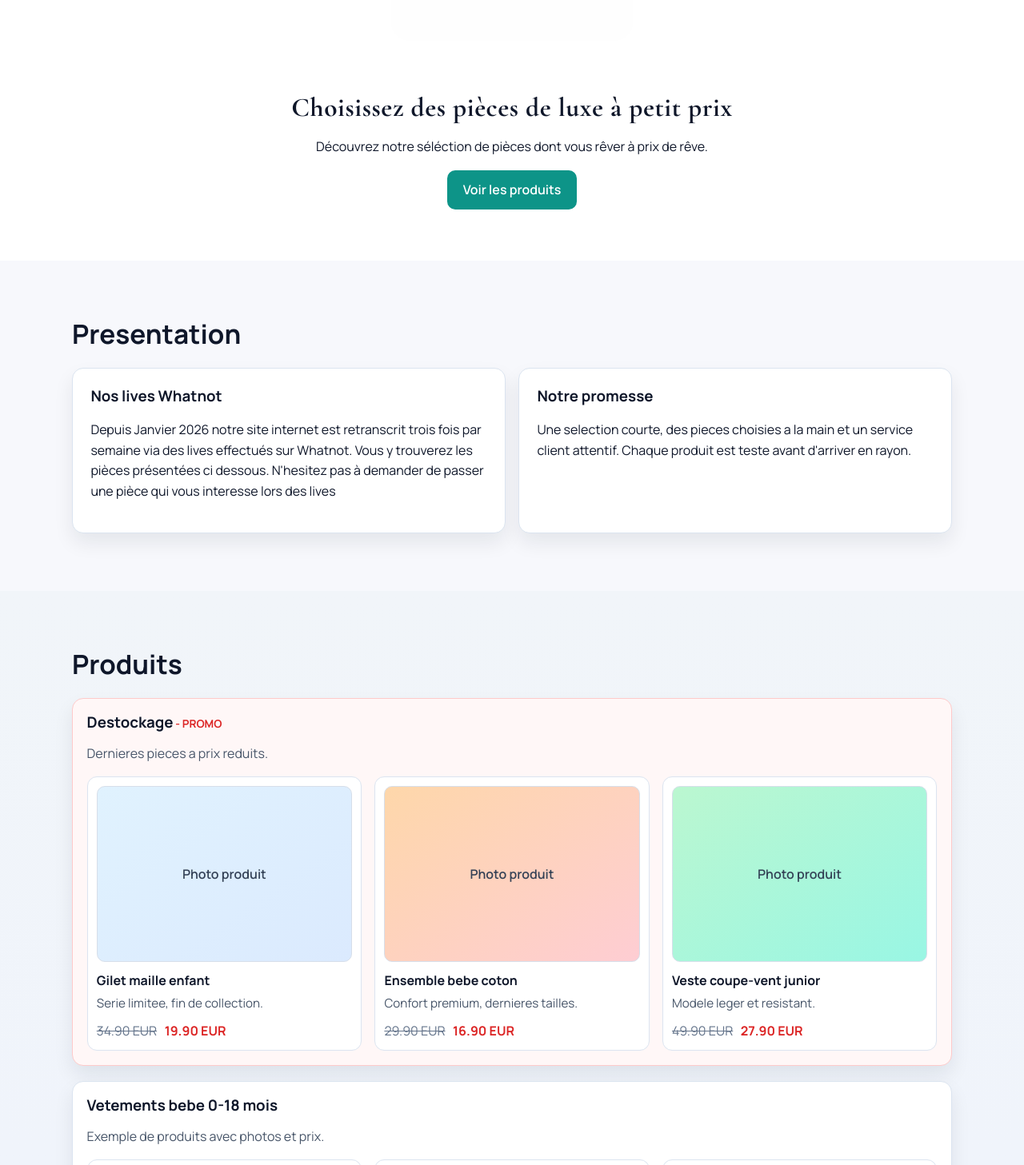
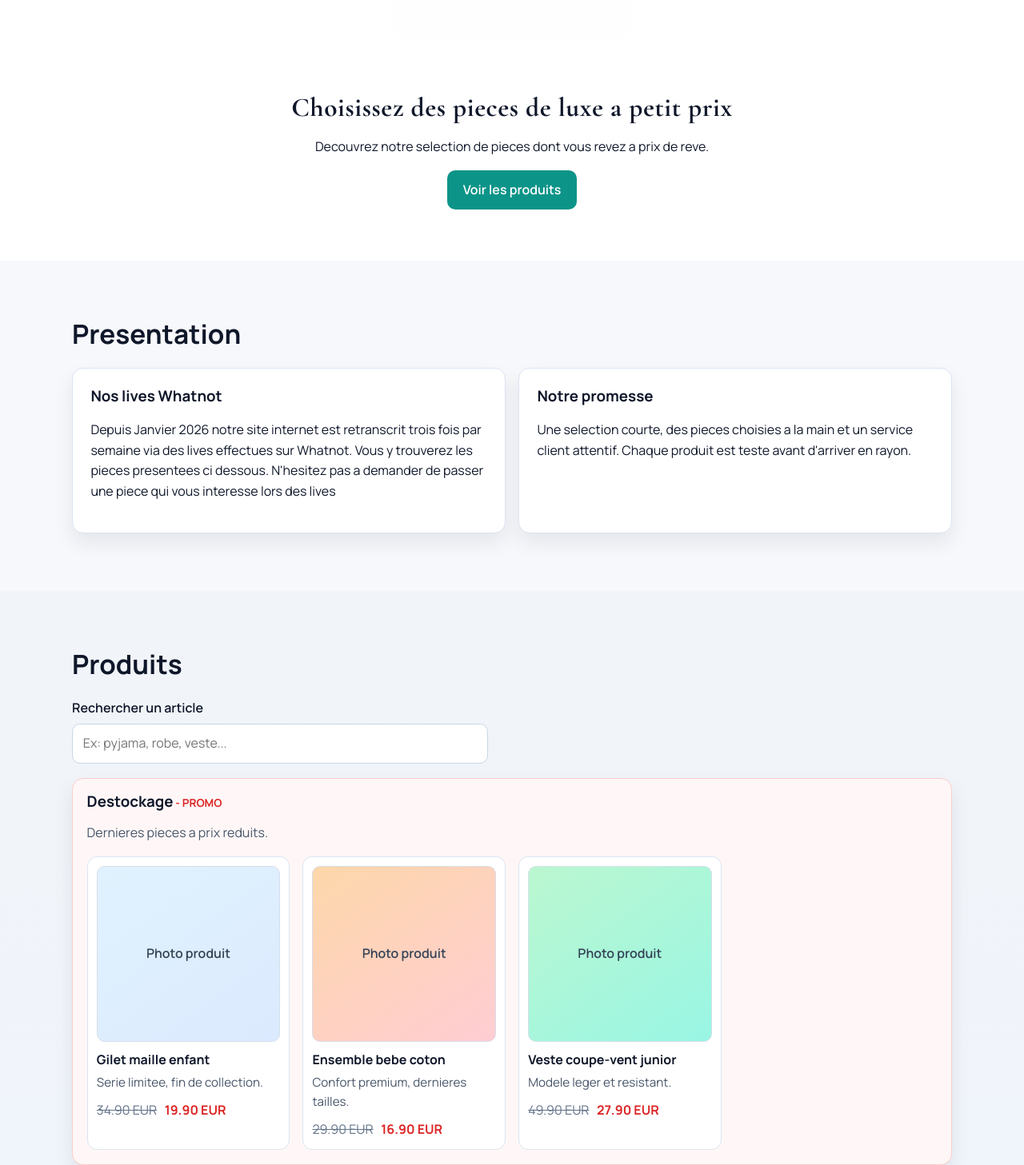
Before and after one commit to Lisandrinaiacciu/Lisandrinaiacciu, a Next.js app: page / in a window 1280 px wide. Shown: the part 453-1910 px from the top of the page at 80% size. Built offline with nearby package versions, Linux system fonts and the light colour scheme.

Commit message:
Add product search bar and live filtering

```diff
--- a/app/globals.css
+++ b/app/globals.css
@@ -24,6 +24,7 @@ body {
   color: var(--text);
   background: var(--bg);
   line-height: 1.6;
+  overflow-x: hidden;
 }
 
 .container {
@@ -124,8 +125,8 @@ h1 {
   font-size: clamp(1.15rem, 2.6vw, 2.4rem);
   margin-top: 0;
   margin-bottom: 0.8rem;
-  white-space: nowrap;
-  text-wrap: nowrap;
+  white-space: normal;
+  text-wrap: balance;
   letter-spacing: 0.02em;
   text-align: center;
 }
@@ -206,6 +207,25 @@ h2 {
   gap: 1.2rem;
 }
 
+.product-search-box {
+  margin-bottom: 1.1rem;
+}
+
+.product-search-box label {
+  margin-top: 0;
+}
+
+.product-search-box input {
+  max-width: 520px;
+  background: #ffffff;
+}
+
+.search-empty {
+  margin: 0 0 1rem;
+  color: #b91c1c;
+  font-weight: 600;
+}
+
 .category-block {
   background: #ffffff;
   border: 1px solid var(--border);
@@ -234,7 +254,13 @@ h2 {
 .product-list {
   display: grid;
   gap: 1rem;
-  grid-template-columns: repeat(auto-fit, minmax(190px, 1fr));
+  grid-template-columns: repeat(4, minmax(0, 1fr));
+}
+
+@media (max-width: 980px) {
+  .product-list {
+    grid-template-columns: repeat(2, minmax(0, 1fr));
+  }
 }
 
 .product-card {
@@ -354,9 +380,20 @@ textarea:focus {
 }
 
 @media (max-width: 680px) {
+  .container {
+    width: min(1100px, 94%);
+  }
+
   .nav {
     flex-direction: column;
     align-items: flex-start;
+    gap: 0.6rem;
+  }
+
+  .nav-links {
+    width: 100%;
+    justify-content: space-between;
+    gap: 0.8rem;
   }
 
   .hero {
@@ -364,6 +401,47 @@ textarea:focus {
   }
 
   .hero-content {
-    padding-top: 2rem;
+    padding: 2rem 0 2.8rem;
+  }
+
+  .hero-logo {
+    width: clamp(180px, 58vw, 280px);
+    height: clamp(180px, 58vw, 280px);
+    clip-path: inset(12% 12% 12% 12% round 18px);
+  }
+
+  .section {
+    padding: 3.3rem 0;
+  }
+
+  .product-list {
+    grid-template-columns: repeat(3, minmax(0, 1fr));
+  }
+
+  .product-photo {
+    height: 180px;
+  }
+
+  .contact-form {
+    max-width: 100%;
+    padding: 1rem;
   }
 }
+
+@media (max-width: 430px) {
+  .logo span {
+    font-size: 0.95rem;
+  }
+
+  .nav-links {
+    font-size: 0.95rem;
+  }
+
+  h1 {
+    font-size: clamp(1.05rem, 6.5vw, 1.35rem);
+  }
+
+  .product-card {
+    padding: 0.65rem;
+  }
+}
--- a/app/page.tsx
+++ b/app/page.tsx
@@ -1,6 +1,161 @@
+"use client";
+
 import Image from "next/image";
+import Link from "next/link";
+import { useMemo, useState } from "react";
+
+type Product = {
+  photoClass: string;
+  name: string;
+  description: string;
+  price?: string;
+  oldPrice?: string;
+  newPrice?: string;
+};
+
+type Category = {
+  title: string;
+  description: string;
+  className?: string;
+  products: Product[];
+};
+
+const categories: Category[] = [
+  {
+    title: "Destockage",
+    description: "Dernieres pieces a prix reduits.",
+    className: "destockage",
+    products: [
+      {
+        photoClass: "photo-b",
+        name: "Gilet maille enfant",
+        description: "Serie limitee, fin de collection.",
+        oldPrice: "34.90 EUR",
+        newPrice: "19.90 EUR",
+      },
+      {
+        photoClass: "photo-f",
+        name: "Ensemble bebe coton",
+        description: "Confort premium, dernieres tailles.",
+        oldPrice: "29.90 EUR",
+        newPrice: "16.90 EUR",
+      },
+      {
+        photoClass: "photo-h",
+        name: "Veste coupe-vent junior",
+        description: "Modele leger et resistant.",
+        oldPrice: "49.90 EUR",
+        newPrice: "27.90 EUR",
+      },
+    ],
+  },
+  {
+    title: "Vetements bebe 0-18 mois",
+    description: "Exemple de produits avec photos et prix.",
+    products: [
+      {
+        photoClass: "photo-a",
+        name: "Body coton doux",
+        description: "Lot de 2 bodies manches longues.",
+        price: "19.90 EUR",
+      },
+      {
+        photoClass: "photo-b",
+        name: "Pyjama nuage",
+        description: "Ouverture pratique, tissu respirant.",
+        price: "24.90 EUR",
+      },
+      {
+        photoClass: "photo-c",
+        name: "Ensemble naissance",
+        description: "Bonnet, gilet et pantalon assortis.",
+        price: "29.90 EUR",
+      },
+    ],
+  },
+  {
+    title: "Vetements enfant 24-36 mois",
+    description: "Exemple de produits avec photos et prix.",
+    products: [
+      {
+        photoClass: "photo-d",
+        name: "Sweat zip enfant",
+        description: "Confort quotidien, coupe mixte.",
+        price: "27.90 EUR",
+      },
+      {
+        photoClass: "photo-e",
+        name: "Jean souple",
+        description: "Taille elastique, denim doux.",
+        price: "22.90 EUR",
+      },
+      {
+        photoClass: "photo-f",
+        name: "Robe fleurie",
+        description: "Legere et facile a entretenir.",
+        price: "25.90 EUR",
+      },
+    ],
+  },
+  {
+    title: "Vetements enfants 4 ans et +",
+    description: "Exemple de produits avec photos et prix.",
+    products: [
+      {
+        photoClass: "photo-g",
+        name: "Veste mi-saison",
+        description: "Protection legere pour l'ecole.",
+        price: "39.90 EUR",
+      },
+      {
+        photoClass: "photo-h",
+        name: "T-shirt graphique",
+        description: "Impression durable, coton epais.",
+        price: "14.90 EUR",
+      },
+      {
+        photoClass: "photo-i",
+        name: "Pantalon cargo",
+        description: "Coupe moderne et poches pratiques.",
+        price: "31.90 EUR",
+      },
+    ],
+  },
+];
 
 export default function Home() {
+  const [searchQuery, setSearchQuery] = useState("");
+
+  const normalizedSearch = searchQuery.trim().toLowerCase();
+  const filteredCategories = useMemo(() => {
+    if (!normalizedSearch) {
+      return categories;
+    }
+
+    return categories
+      .map((category) => {
+        const products = category.products.filter((product) => {
+          const searchableText = [
+            category.title,
+            product.name,
+            product.description,
+            product.price,
+            product.oldPrice,
+            product.newPrice,
+          ]
+            .filter(Boolean)
+            .join(" ")
+            .toLowerCase();
+          return searchableText.includes(normalizedSearch);
+        });
+
+        return { ...category, products };
+      })
+      .filter((category) => category.products.length > 0);
+  }, [normalizedSearch]);
+
+  const hasResults = filteredCategories.length > 0;
+
   return (
     <>
       <header className="hero" id="accueil">
@@ -14,6 +169,7 @@ export default function Home() {
             <a href="#presentation">Presentation</a>
             <a href="#produits">Produits</a>
             <a href="#contact">Contact</a>
+            <Link href="/personnalisations">Personnalisations</Link>
           </div>
         </nav>
 
@@ -26,10 +182,8 @@ export default function Home() {
             height={430}
             priority
           />
-          <h1>Choisissez des pièces de luxe à petit prix</h1>
-          <p>
-            Découvrez notre séléction de pièces dont vous rêver à prix de rêve.
-          </p>
+          <h1>Choisissez des pieces de luxe a petit prix</h1>
+          <p>Decouvrez notre selection de pieces dont vous revez a prix de reve.</p>
           <a className="btn" href="#produits">
             Voir les produits
           </a>
@@ -43,17 +197,16 @@ export default function Home() {
             <article>
               <h3>Nos lives Whatnot</h3>
               <p>
-                Depuis Janvier 2026 notre site internet est retranscrit trois fois par semaine
-                via des lives effectués sur Whatnot. Vous y trouverez les pièces présentées ci
-                dessous. N'hesitez pas à demander de passer une pièce qui vous interesse lors des
-                lives
+                Depuis Janvier 2026 notre site internet est retranscrit trois fois par semaine via des
+                lives effectues sur Whatnot. Vous y trouverez les pieces presentees ci dessous.
+                N&apos;hesitez pas a demander de passer une piece qui vous interesse lors des lives
               </p>
             </article>
             <article>
               <h3>Notre promesse</h3>
               <p>
-                Une selection courte, des pieces choisies a la main et un service client
-                attentif. Chaque produit est teste avant d'arriver en rayon.
+                Une selection courte, des pieces choisies a la main et un service client attentif.
+                Chaque produit est teste avant d&apos;arriver en rayon.
               </p>
             </article>
           </div>
@@ -62,123 +215,53 @@ export default function Home() {
         <section className="section section-alt" id="produits">
           <div className="container">
             <h2>Produits</h2>
+            <div className="product-search-box">
+              <label htmlFor="product-search">Rechercher un article</label>
+              <input
+                id="product-search"
+                type="search"
+                value={searchQuery}
+                onChange={(event) => setSearchQuery(event.target.value)}
+                placeholder="Ex: pyjama, robe, veste..."
+                aria-label="Rechercher un article"
+              />
+            </div>
+
+            {!hasResults ? (
+              <p className="search-empty">
+                Aucun article ne correspond a &quot;{searchQuery.trim()}&quot;.
+              </p>
+            ) : null}
+
             <div className="categories-stack">
-              <article className="category-block destockage">
+              {filteredCategories.map((category) => (
+                <article
+                  className={`category-block ${category.className ?? ""}`.trim()}
+                  key={category.title}
+                >
                   <div className="category-head">
-                  <h3>Destockage</h3>
-                  <p>Dernieres pieces a prix reduits.</p>
+                    <h3>{category.title}</h3>
+                    <p>{category.description}</p>
                   </div>
                   <div className="product-list">
-                  <article className="product-card">
-                    <div className="product-photo photo-b">Photo produit</div>
-                    <h4>Gilet maille enfant</h4>
-                    <p>Serie limitee, fin de collection.</p>
+                    {category.products.map((product) => (
+                      <article className="product-card" key={`${category.title}-${product.name}`}>
+                        <div className={`product-photo ${product.photoClass}`}>Photo produit</div>
+                        <h4>{product.name}</h4>
+                        <p>{product.description}</p>
+                        {product.oldPrice && product.newPrice ? (
                           <div className="deal-line">
-                      <span className="old-price">34.90 EUR</span>
-                      <span className="new-price">19.90 EUR</span>
+                            <span className="old-price">{product.oldPrice}</span>
+                            <span className="new-price">{product.newPrice}</span>
+                          </div>
+                        ) : (
+                          <span className="price">{product.price}</span>
+                        )}
+                      </article>
+                    ))}
                   </div>
                 </article>
-                  <article className="product-card">
-                    <div className="product-photo photo-f">Photo produit</div>
-                    <h4>Ensemble bebe coton</h4>
-                    <p>Confort premium, dernieres tailles.</p>
-                    <div className="deal-line">
-                      <span className="old-price">29.90 EUR</span>
-                      <span className="new-price">16.90 EUR</span>
-                    </div>
-                  </article>
-                  <article className="product-card">
-                    <div className="product-photo photo-h">Photo produit</div>
-                    <h4>Veste coupe-vent junior</h4>
-                    <p>Modele leger et resistant.</p>
-                    <div className="deal-line">
-                      <span className="old-price">49.90 EUR</span>
-                      <span className="new-price">27.90 EUR</span>
-                    </div>
-                  </article>
-                </div>
-              </article>
-
-              <article className="category-block">
-                <div className="category-head">
-                  <h3>Vetements bebe 0-18 mois</h3>
-                  <p>Exemple de produits avec photos et prix.</p>
-                </div>
-                <div className="product-list">
-                  <article className="product-card">
-                    <div className="product-photo photo-a">Photo produit</div>
-                    <h4>Body coton doux</h4>
-                    <p>Lot de 2 bodies manches longues.</p>
-                    <span className="price">19.90 EUR</span>
-                  </article>
-                  <article className="product-card">
-                    <div className="product-photo photo-b">Photo produit</div>
-                    <h4>Pyjama nuage</h4>
-                    <p>Ouverture pratique, tissu respirant.</p>
-                    <span className="price">24.90 EUR</span>
-                  </article>
-                  <article className="product-card">
-                    <div className="product-photo photo-c">Photo produit</div>
-                    <h4>Ensemble naissance</h4>
-                    <p>Bonnet, gilet et pantalon assortis.</p>
-                    <span className="price">29.90 EUR</span>
-                  </article>
-                </div>
-              </article>
-
-              <article className="category-block">
-                <div className="category-head">
-                  <h3>Vetements enfant 24-36 mois</h3>
-                  <p>Exemple de produits avec photos et prix.</p>
-                </div>
-                <div className="product-list">
-                  <article className="product-card">
-                    <div className="product-photo photo-d">Photo produit</div>
-                    <h4>Sweat zip enfant</h4>
-                    <p>Confort quotidien, coupe mixte.</p>
-                    <span className="price">27.90 EUR</span>
-                  </article>
-                  <article className="product-card">
-                    <div className="product-photo photo-e">Photo produit</div>
-                    <h4>Jean souple</h4>
-                    <p>Taille elastique, denim doux.</p>
-                    <span className="price">22.90 EUR</span>
-                  </article>
-                  <article className="product-card">
-                    <div className="product-photo photo-f">Photo produit</div>
-                    <h4>Robe fleurie</h4>
-                    <p>Legere et facile a entretenir.</p>
-                    <span className="price">25.90 EUR</span>
-                  </article>
-                </div>
-              </article>
-
-              <article className="category-block">
-                <div className="category-head">
-                  <h3>Vetements enfants 4 ans et +</h3>
-                  <p>Exemple de produits avec photos et prix.</p>
-                </div>
-                <div className="product-list">
-                  <article className="product-card">
-                    <div className="product-photo photo-g">Photo produit</div>
-                    <h4>Veste mi-saison</h4>
-                    <p>Protection legere pour l'ecole.</p>
-                    <span className="price">39.90 EUR</span>
-                  </article>
-                  <article className="product-card">
-                    <div className="product-photo photo-h">Photo produit</div>
-                    <h4>T-shirt graphique</h4>
-                    <p>Impression durable, coton epais.</p>
-                    <span className="price">14.90 EUR</span>
-                  </article>
-                  <article className="product-card">
-                    <div className="product-photo photo-i">Photo produit</div>
-                    <h4>Pantalon cargo</h4>
-                    <p>Coupe moderne et poches pratiques.</p>
-                    <span className="price">31.90 EUR</span>
-                  </article>
-                </div>
-              </article>
+              ))}
             </div>
           </div>
         </section>
@@ -186,8 +269,7 @@ export default function Home() {
         <section className="section container" id="contact">
           <h2>Contact</h2>
           <p className="contact-intro">
-            Une question ou une commande specifique? Ecrivez-nous, nous vous repondons sous
-            24h.
+            Une question ou une commande specifique? Ecrivez-nous, nous vous repondons sous 24h.
           </p>
           <form className="contact-form" action="#" method="post">
             <label htmlFor="nom">Nom</label>
```
Lines whose indentation alone changed are shown as unchanged.
